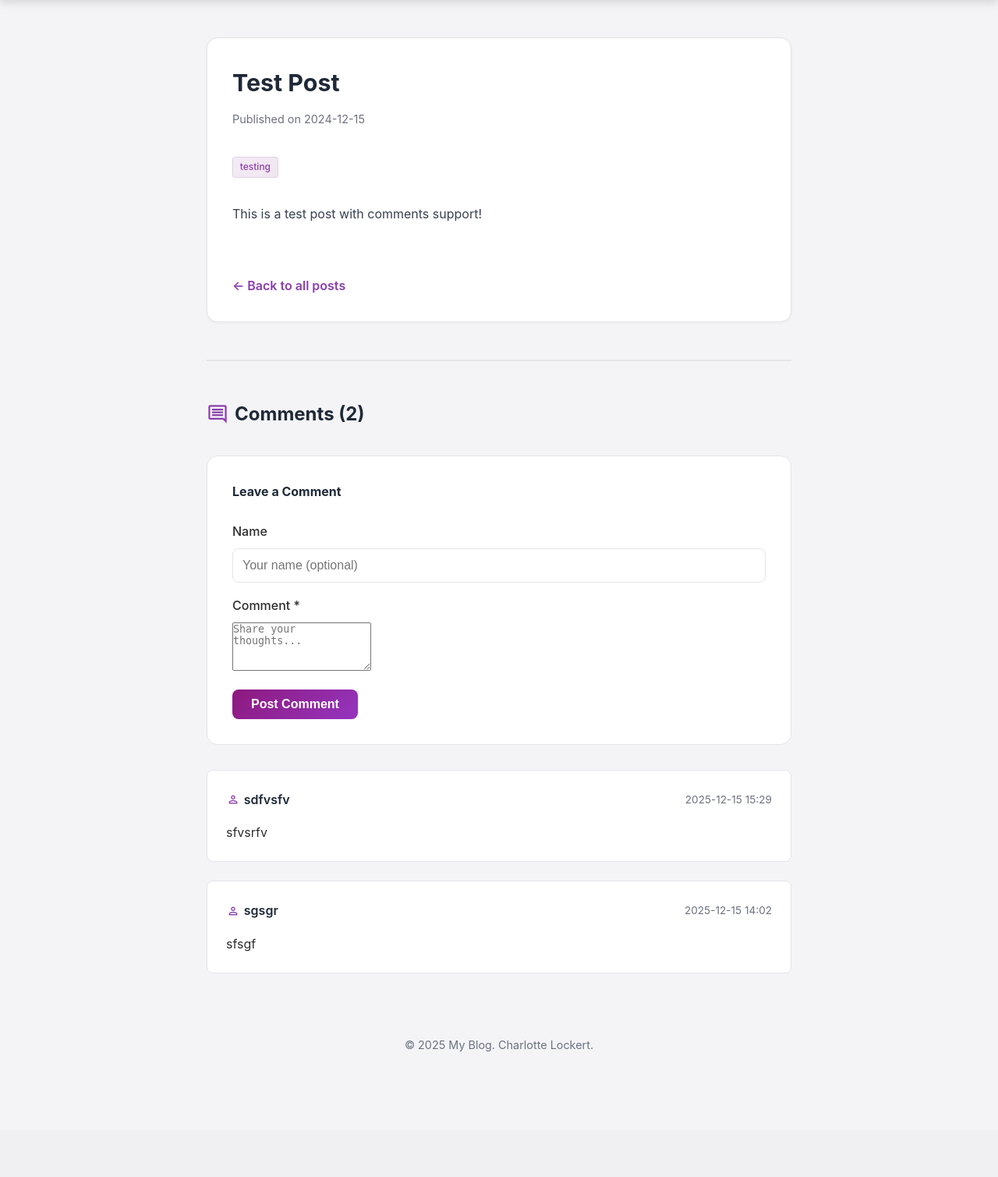
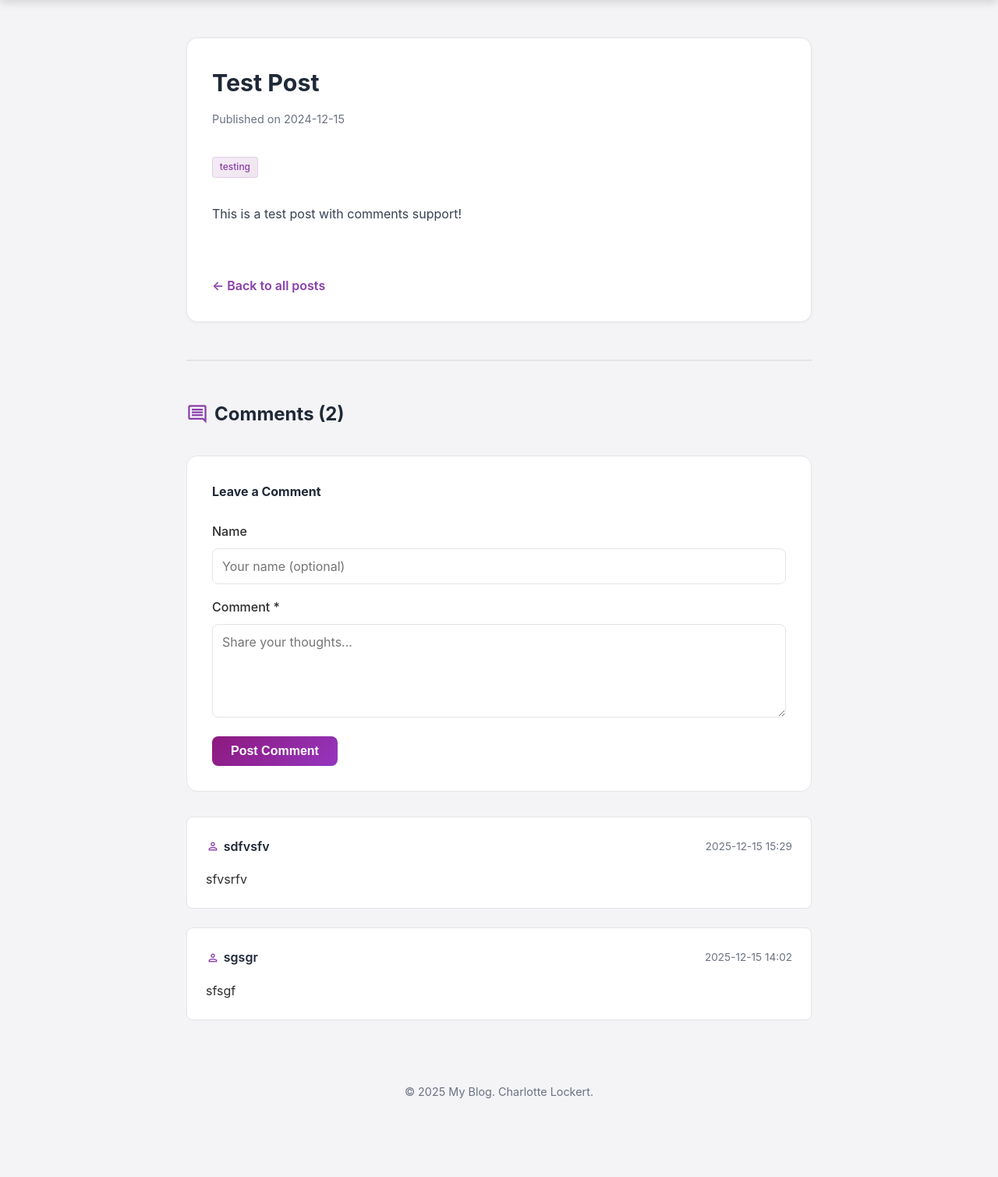
Before and after one commit to Clockert/personal-blog, a Flask app: page /post/1 in a window 1280 px wide. Shown: the part 215-1724 px from the top of the page at 78% size. Before the commit the page ends 1563 px from the top, so only its background shows below. Run offline with Flask 3, Linux system fonts and the light colour scheme; data comes from the database, SQL or seed files in the repository.

Commit message:
Add custom 404 error page and styling
Implemented a custom 404 error handler in app.py and added a new 404.html template for user-friendly error display. Updated style.css to include styles for the error page and improved comment form styling.

```diff
--- a/app.py
+++ b/app.py
@@ -28,6 +28,11 @@ def home():
 @app.route('/about')
 def about():
     return render_template('about.html')
+
+# Custom 404 error handler
+@app.errorhandler(404)
+def page_not_found(e):
+    return render_template('404.html'), 404
 
 # Individual post route
 @app.route('/post/<int:post_id>', methods=['GET', 'POST'])
--- a/static/style.css
+++ b/static/style.css
@@ -166,7 +166,7 @@ footer {
 
 /* INDIVIDUAL POST PAGE */
 .post-container {
-  max-width: 750px;
+  max-width: 900px;
   margin: 0 auto;
 }
 
@@ -682,6 +682,29 @@ footer {
   margin-bottom: 1rem;
 }
 
+.comment-form input,
+.comment-form textarea {
+  width: 100%;
+  padding: 0.75rem;
+  border: 1px solid var(--color-card-border);
+  border-radius: var(--radius-md);
+  font-size: 1rem;
+  font-family: var(--font-body);
+  transition: border-color 0.2s;
+  box-sizing: border-box;
+}
+
+.comment-form textarea {
+  resize: vertical;
+  min-height: 120px;
+}
+
+.comment-form input:focus,
+.comment-form textarea:focus {
+  outline: none;
+  border-color: var(--color-accent);
+}
+
 .comment-form .btn-primary {
   width: auto;
   padding: 0.6rem 1.5rem;
@@ -850,3 +873,24 @@ footer {
   color: var(--color-text);
   line-height: 1.8;
 }
+
+.error-container {
+  text-align: center;
+  padding: 4rem 1rem;
+}
+
+.error-content h1 {
+  font-size: 6rem;
+  color: var(--color-accent);
+  margin-bottom: 1rem;
+}
+
+.error-content h2 {
+  color: var(--color-heading);
+  margin-bottom: 1rem;
+}
+
+.error-content p {
+  color: var(--color-text);
+  margin-bottom: 2rem;
+}
```
Also changed, not shown: templates/404.html (added, +11 -0 lines).
